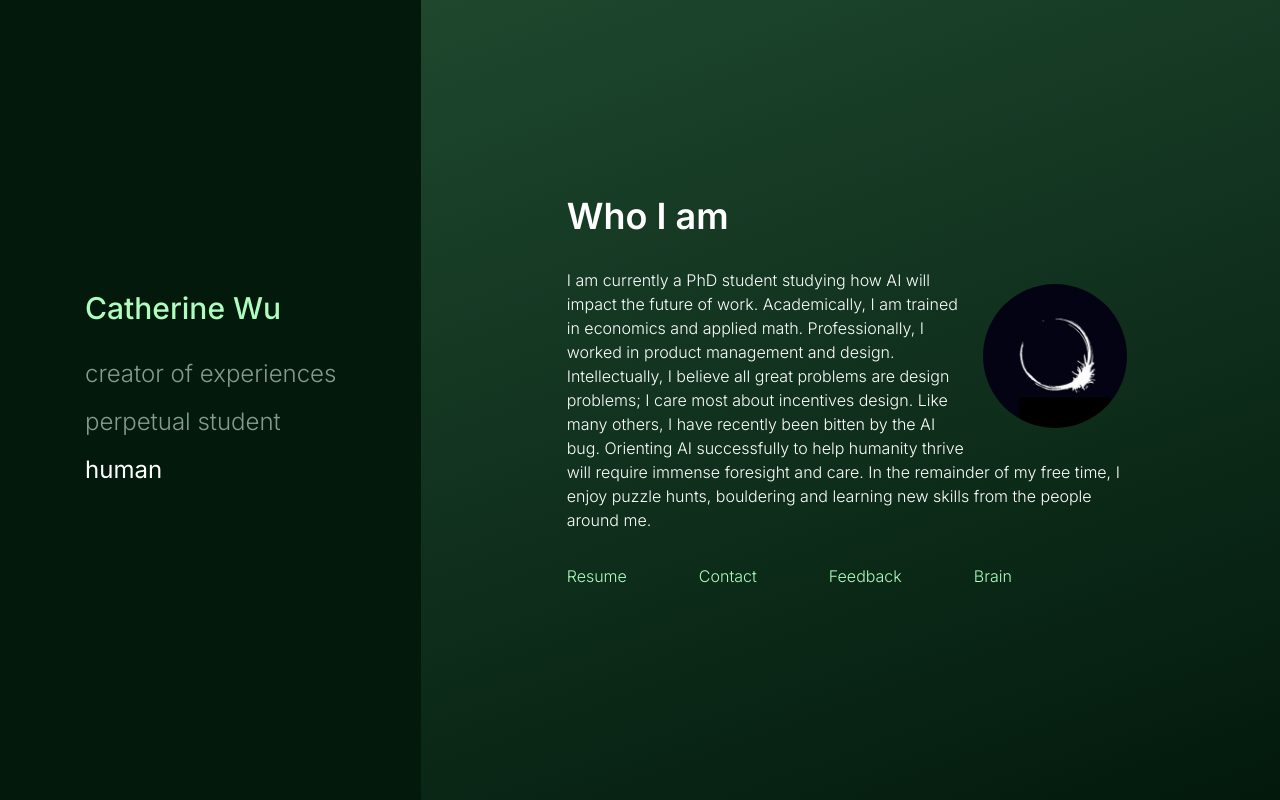
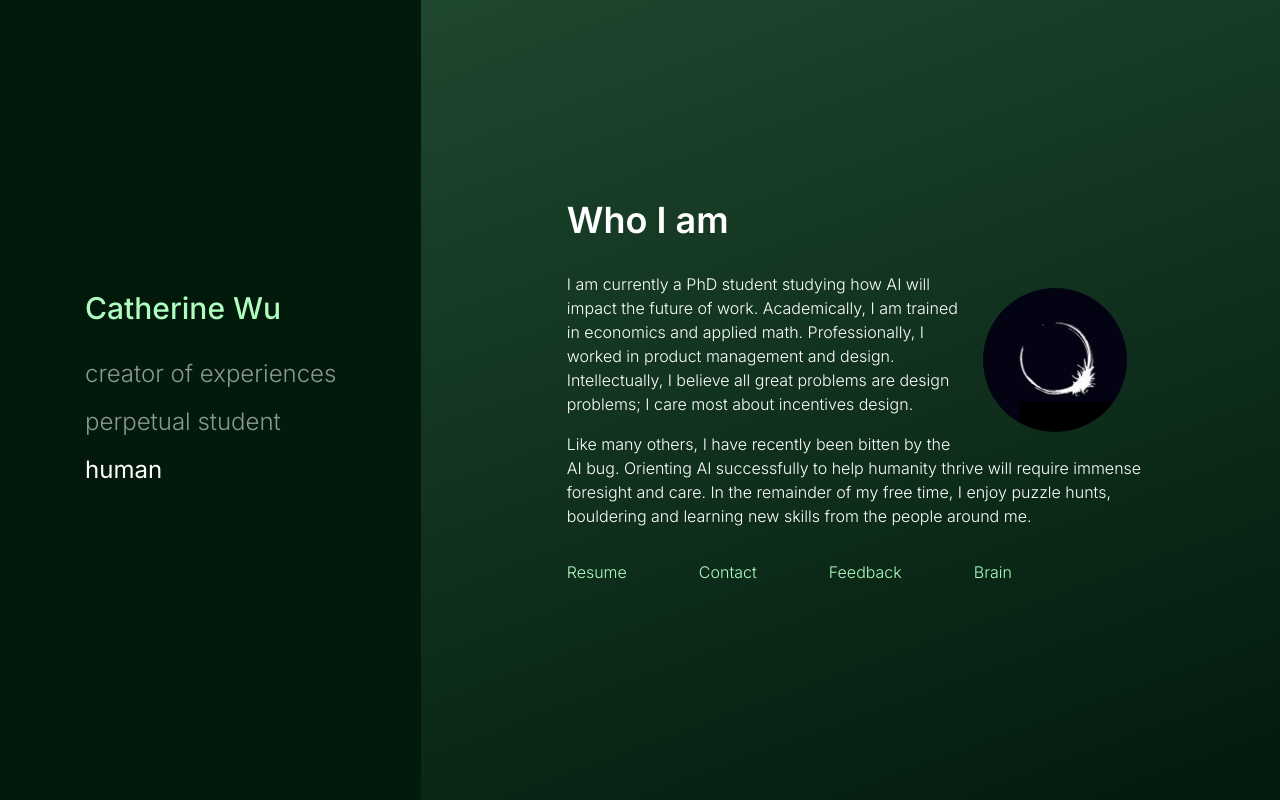
Before and after one commit to catzwu/personal-website, a Next.js app: page / in a window 1280 px wide. Both pictures are taken after a click on the element "human". Built offline with nearby package versions, Linux system fonts and the light colour scheme.

Commit message:
edit bio

```diff
--- a/src/app/content.tsx
+++ b/src/app/content.tsx
@@ -386,16 +386,19 @@ export const bio = (
             of work. Academically, I am trained in economics and applied math.
             Professionally, I worked in product management and design.
             Intellectually, I believe all great problems are design problems; I
-            care most about incentives design. Like many others, I have recently
-            been bitten by the AI bug. Orienting AI successfully to help
-            humanity thrive will require immense foresight and care. In the
-            remainder of my free time, I enjoy puzzle hunts, bouldering and
-            learning new skills from the people around me.
+            care most about incentives design.
             {/* who thinks about incentives and
             coordination problems. Mechanism design is a strong yet fallible
             technique for crafting outcomes more intentionally. Before we get
             close to AI alignment, I believe we need to solve
             &quot;institutional alignment&quot;. */}
+        </p>
+        <p>
+            Like many others, I have recently been bitten by the AI bug.
+            Orienting AI successfully to help humanity thrive will require
+            immense foresight and care. In the remainder of my free time, I
+            enjoy puzzle hunts, bouldering and learning new skills from the
+            people around me.
         </p>
         {/* <p>
             I see design as the grand theory that shapes the most interesting
```
